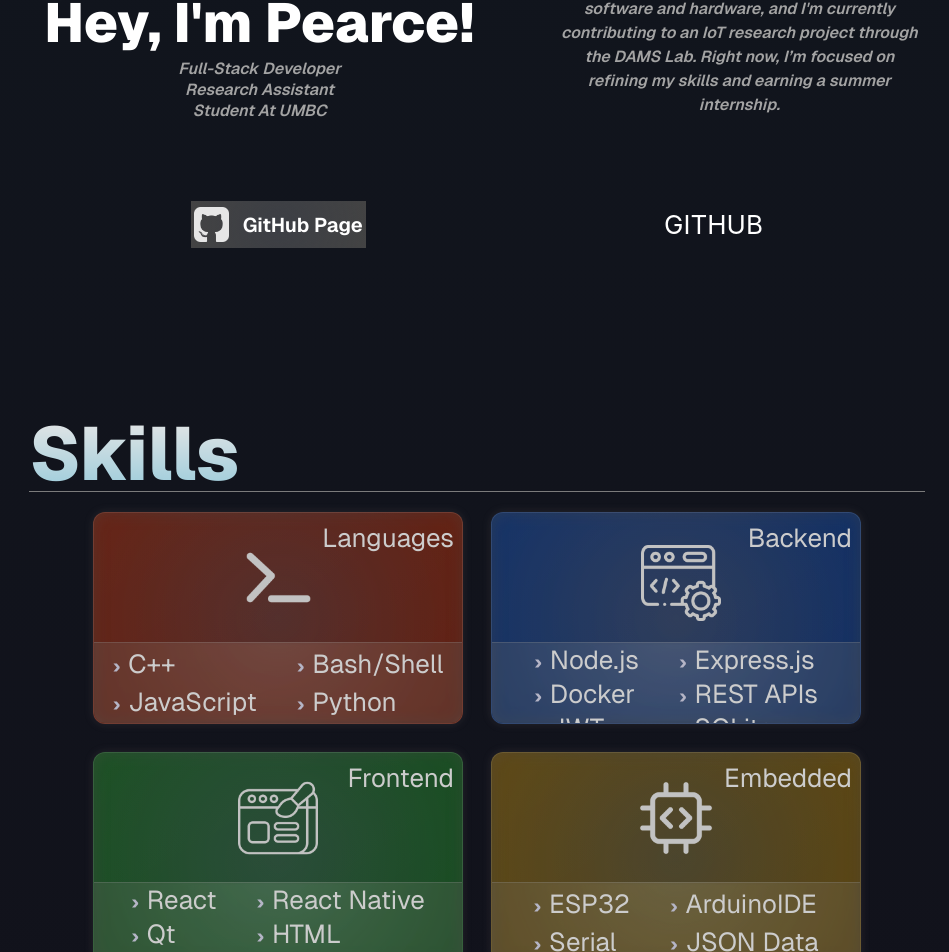
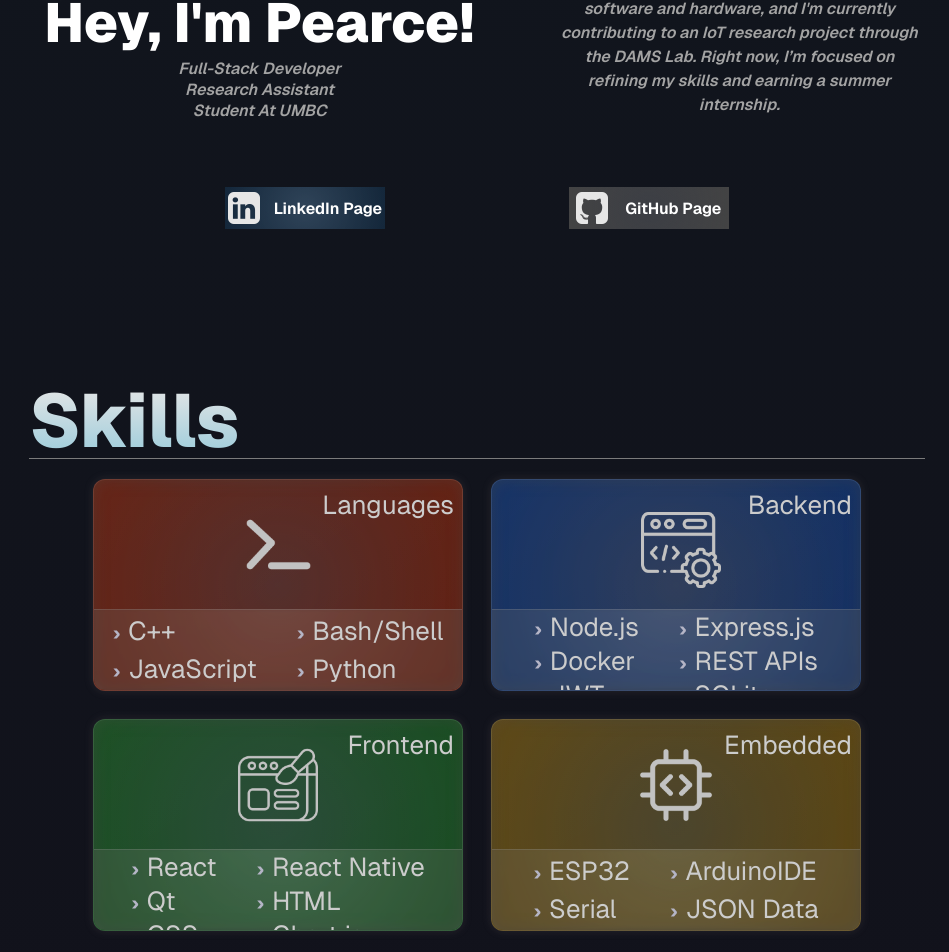
Before and after one commit to pearcepackman/PersonalWebsite, a React (Create React App) app: page / in a window 1280 px wide. Shown: the part 1394-2346 px from the top of the page, without its empty margins (163-1112 px from the left). Built offline with nearby package versions, Linux system fonts and the light colour scheme.

Commit message:
8/4/2025 - Updated About Me

```diff
--- a/src/App.css
+++ b/src/App.css
@@ -822,7 +822,7 @@ a {
   .aboutmelinks{
     /*background-color: orange;*/
     display: flex;
-    justify-content: space-around;
+    justify-content: space-evenly;
     width: 870px;
     margin-left: auto;
     margin-right: auto;
@@ -834,12 +834,12 @@ a {
     margin-top: auto;
     margin-bottom: auto;
   }
-  .githubbutton{
+  .aboutmebutton{
     filter: brightness(.75);
     margin-top: auto;
     margin-bottom: auto;
-    height: 47px;
-    width: 175px;
+    height: 42px;
+    width: 160px;
     display: flex;
     justify-content: space-evenly;
     padding-left: 10px;
@@ -850,27 +850,31 @@ a {
     border: solid 1px rgba(219, 219, 219, .2);
     box-shadow: inset 0 0 15px rgba(85, 85, 85, 0.356),
               0 0px 10px rgba(153, 141, 141, 0.199);
-    background: radial-gradient(circle, rgba(190, 190, 190, 0.25) 0%, rgba(70, 70, 70, 0.95) 100%);
-
   }
-  .githubbutton:hover{
+  .aboutmebutton:hover{
     transform: translateY(-3px);
     filter: brightness(.95);
     box-shadow: inset 0 0 15px rgba(85, 85, 85, 0.281),
               0 0px 15px rgba(153, 141, 141, 0.445);
   }
-  .githubbutton p{
+  .aboutmebutton p{
     /*background-color: green;*/
     font-family: "Geist";
     font-weight: 650;
-    font-size: 20px;
+    font-size: 16px;
     align-self: center;
+  }
+  .linkedinbutton{
+    background: radial-gradient(circle, rgba(120, 180, 230, 0.3) 0%, rgba(20, 40, 60, 0.95) 100%);
+  }
+  .githubbutton{
+    background: radial-gradient(circle, rgba(190, 190, 190, 0.25) 0%, rgba(70, 70, 70, 0.95) 100%);
   }
   .github{
     margin-top: auto;
     margin-bottom: auto;
-    width: 35px;
-    height: 35px;
+    width: 32px;
+    height: 32px;
     filter: invert(1) brightness(.9);
     margin-right: 10px;
   }
--- a/src/App.js
+++ b/src/App.js
@@ -112,13 +112,18 @@ function App() {
                 </div>
               </div>
               <div className='aboutmelinks'>
+                <a href = "https://www.linkedin.com/in/pearce-packman/" target = "_blank" rel="noopener noreferrer" alt = "linkedin">
+                <div className='aboutmebutton linkedinbutton'>
+                  <img className='github' src = { linkedin }></img>
+                  <p>LinkedIn Page</p>
+                </div>
+                </a>
                 <a href = "https://github.com/pearcepackman" target = "_blank" rel="noopener noreferrer" alt = "github">
-                <div className='githubbutton'>
+                <div className='aboutmebutton githubbutton'>
                   <img className='github' src = { github }></img>
                   <p>GitHub Page</p>
                 </div>
                 </a>
-                <p>GITHUB</p>
               </div>
             </div>
           </ScrollFadeIn>
```
Also changed, not shown: src/assets/linkedin.png.
